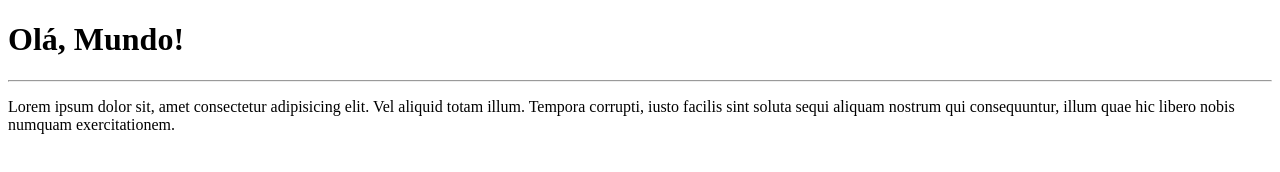
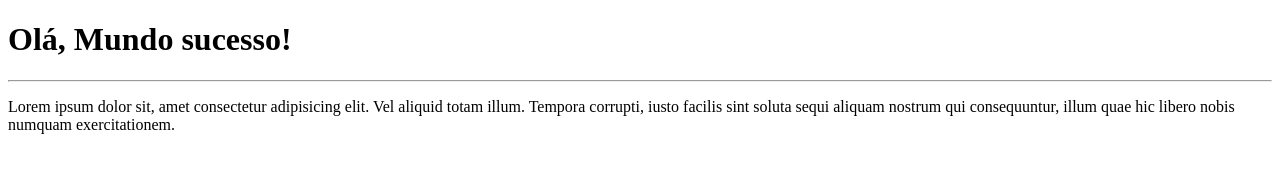
Before and after one commit to karinabmaciel/Ola-Mundo, a plain HTML site: page site-exemplo/index.html in a window 1280 px wide. Drawn offline with Linux system fonts and the light colour scheme.

Commit message:
codigo ajustado

```diff
--- a/site-exemplo/index.html
+++ b/site-exemplo/index.html
@@ -6,7 +6,7 @@
     <title>Meu primeiro site em repositório</title>
 </head>
 <body>
-    <h1>Olá, Mundo!</h1>
+    <h1>Olá, Mundo sucesso!</h1>
     <hr>
     <p>Lorem ipsum dolor sit, amet consectetur adipisicing elit. Vel aliquid totam illum. Tempora corrupti, iusto facilis sint soluta sequi aliquam nostrum qui consequuntur, illum quae hic libero nobis numquam exercitationem.</p>
 </body>
```
